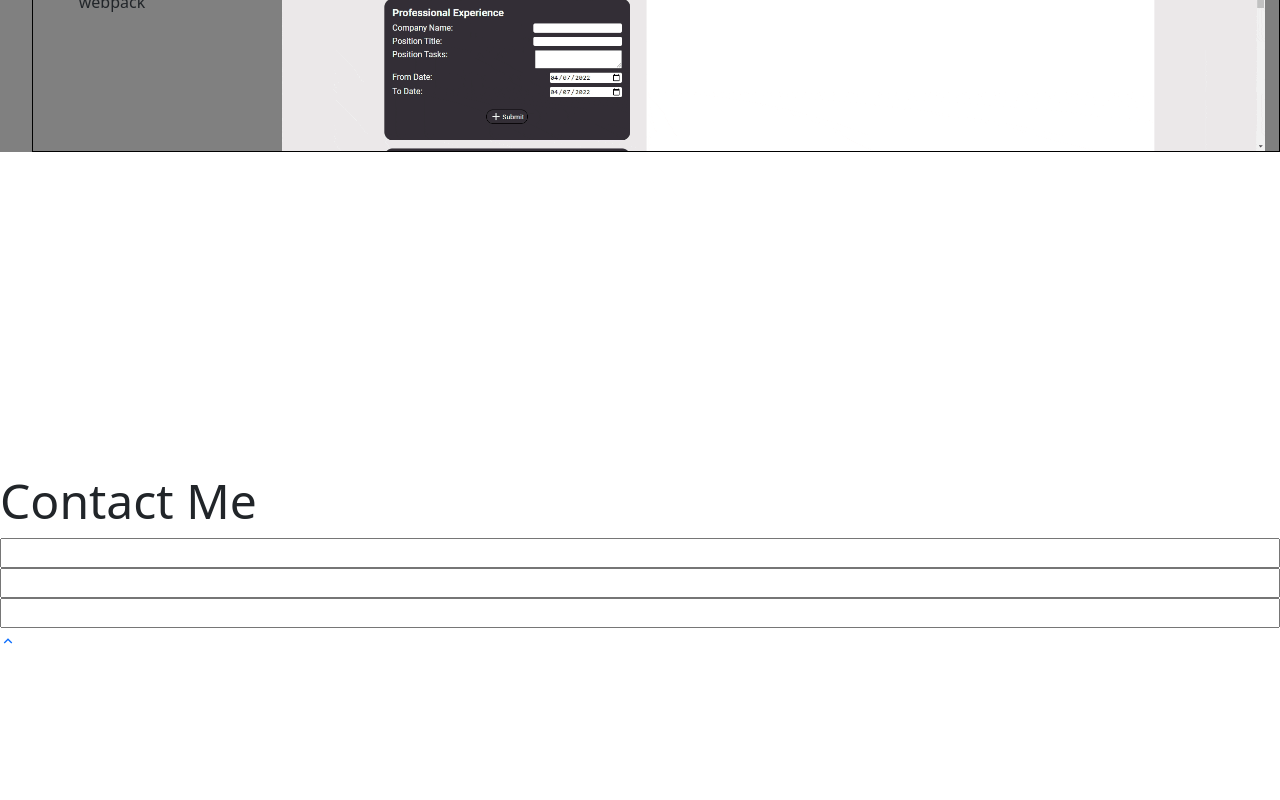
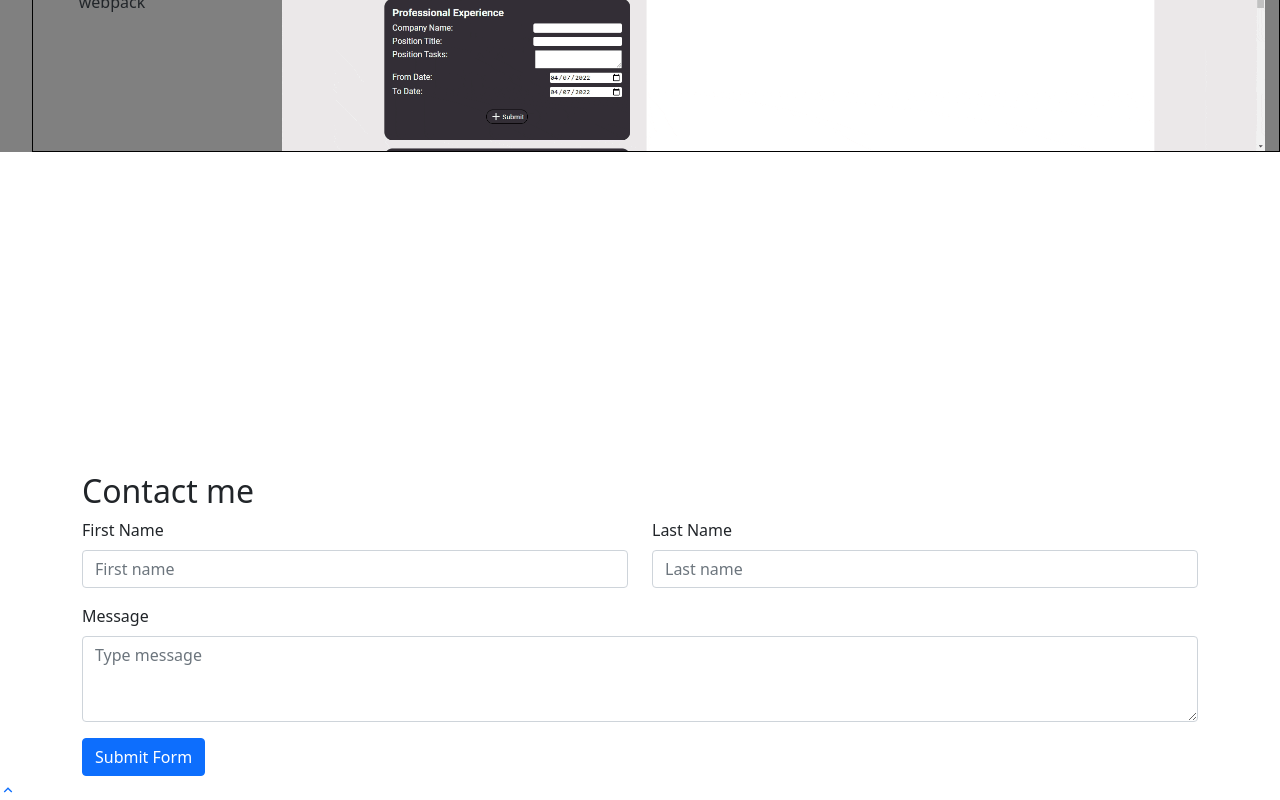
Before and after one commit to Drew-Daniels/portfolio-site, a React (Create React App) app: page / in a window 1280 px wide. Shown: the part 6848-7648 px from the top of the page. Before the commit the page ends 7500 px from the top, so only its background shows below. Built offline with nearby package versions, Linux system fonts and the light colour scheme.

Commit message:
Improved form appearance.

```diff
--- a/src/components/About/About.jsx
+++ b/src/components/About/About.jsx
@@ -1,5 +1,6 @@
 import './About.css';
 import Headshot from '../../images/pictures/headshot.jpg';
+
 
 function About(props) {
 
--- a/src/components/Contact/Contact.jsx
+++ b/src/components/Contact/Contact.jsx
@@ -1,19 +1,46 @@
 import './Contact.css';
+import { Container, Form, Row, Col, Button } from 'react-bootstrap';
+
 
 function Contact() {
 
     return (
-        <div id='contact'>
-            <h2 className='contact-header'>Contact Me</h2>
-            <form className='contact-form'>
-                <label htmlFor='first-name'></label>
-                <input id='first-name' name='first-name' type='text' />
-                <label htmlFor='last-name'></label>
-                <input id='last-name' name='last-name' type='text' />
-                <label htmlFor='email'></label>
-                <input id='email' name='email' type='email' />
-            </form>
-        </div>
+        // <div id='contact'>
+        //     <h2 className='contact-header'>Contact Me</h2>
+        //     <form className='contact-form'>
+        //         <label htmlFor='first-name'></label>
+        //         <input id='first-name' name='first-name' type='text' />
+        //         <label htmlFor='last-name'></label>
+        //         <input id='last-name' name='last-name' type='text' />
+        //         <label htmlFor='email'></label>
+        //         <input id='email' name='email' type='email' />
+        //     </form>
+        // </div>
+        <Container id='contact'>
+            <h2>Contact me</h2>
+            <Form>
+                <Row>
+                    <Col>
+                        <Form.Group className='mb-3' controlId='formBasicEmail'>
+                            <Form.Label>First Name</Form.Label>
+                            <Form.Control type='email' placeholder='First name' />
+                        </Form.Group>
+                    </Col>
+                    <Col>
+                        <Form.Group className='mb-3' controlId='formBasicEmail'>
+                            <Form.Label>Last Name</Form.Label>
+                            <Form.Control type='email' placeholder='Last name' />
+                        </Form.Group>
+                    </Col>
+                </Row>
+                <Form.Group className='mb-3' controlId='formBasicEmail'>
+                    <Form.Label>Message</Form.Label>
+                    <Form.Control as='textarea' rows={3} placeholder='Type message' />
+                </Form.Group>
+                <Button type='submit'>Submit Form</Button>
+            </Form>
+        </Container>
+
     )
 }
 
```
